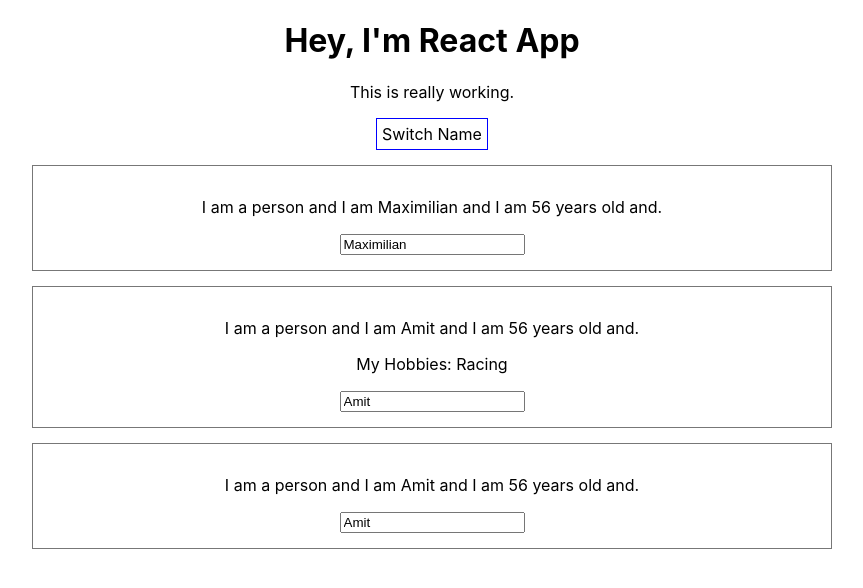
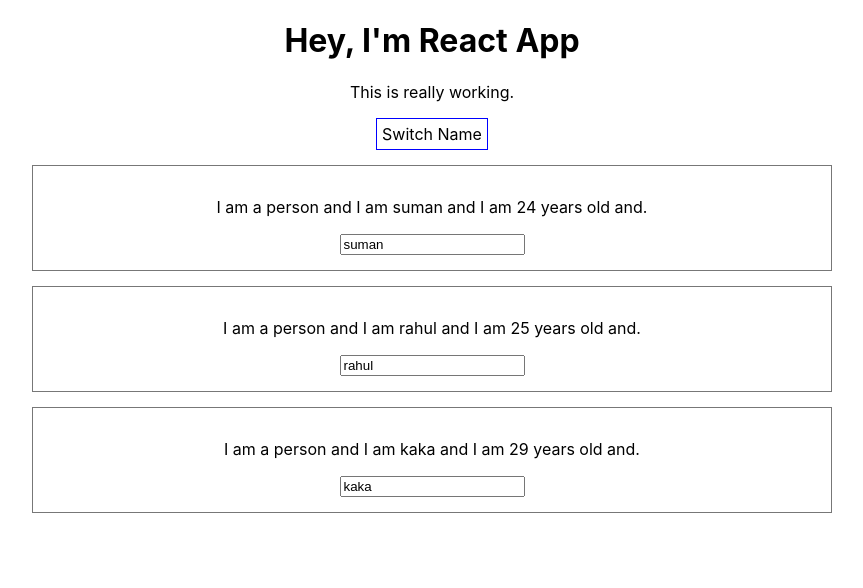
Before and after one commit to SumanDas3001/react_basic_syntax, a React (Create React App) app: page / in a window 1280 px wide. Both pictures are taken after a click on the button "Switch Name". Shown: the top 588 px of the page, without its empty margins (208-1071 px from the left). Built offline with nearby package versions, Linux system fonts and the light colour scheme.

Commit message:
Implement delete the record and chage the name

```diff
--- a/src/App.js
+++ b/src/App.js
@@ -1,81 +1,44 @@
 import React, {Component} from 'react';
-// import React, {useState} from 'react';
 import Person from './Person/Person';
 import './App.css';
-
-// const App = () => {
-//   const [personState, setPersonState] = useState({
-//     persons: [
-//       {name: 'suman', age: 12},
-//       {name: 'amit', age: 23},
-//       {name: 'arun', age: 24}
-//     ]
-//   });
-
-//   console.log(personState);
-
-//   const switchNameHandler = () => {
-//     setPersonState({
-//       persons: [
-//         {name: 'Amit', age: 56},
-//         {name: 'Amit', age: 56},
-//         {name: 'Amit', age: 56}
-//       ]
-//     });
-//   };
-
-//   return (
-//     <div className="App">
-//       <h1>Hey, I'm React App</h1>
-//       <p>This is really working.</p>
-//       <button onClick={switchNameHandler}>Switch Name</button>
-//       <Person
-//         name={personState.persons[0].name}
-//         age={personState.persons[0].age}
-//       />
-//       <Person
-//         name={personState.persons[1].name}
-//         age={personState.persons[1].age}
-//       />
-//       <Person name={personState.persons[2].name} age={personState.persons[2].age}>
-//         My Hobbies: Racing
-//       </Person>
-//     </div>
-//   );
-// }
-
 
 class App extends Component {
   state = {
     persons: [
-      {name: 'suman', age: 24},
-      {name: 'rahul', age: 25},
-      {name: 'kaka', age: 29}
+      {id: 1, name: 'suman', age: 24},
+      {id: 2, name: 'rahul', age: 25},
+      {id: 3, name: 'kaka', age: 29}
     ],
-
-    otherState: 'this is other state'
+    otherState: 'this is other state',
+    showPerson: false
   }
 
+  nameChnagedHandler = (event, id) => {
+    const personIndex = this.state.persons.findIndex(p => {
+      return p.id === id;
+    });
 
-  switchNameHandler = (newName) => {
-    this.setState({
-      persons: [
-        {name: newName, age: 56},
-        {name: 'Amit', age: 56},
-        {name: 'Amit', age: 56}
-      ]
-    })
+    const person = {
+      ...this.state.persons[personIndex]
+    };
+
+    person.name = event.target.value;
+
+    const persons = [...this.state.persons];
+    persons[personIndex] = person;
+
+    this.setState({persons: persons});
   }
 
-  nameChnagedHandler = (event) => {
-    console.log('fghnameChnagedHandlerjkl');
-    this.setState({
-      persons: [
-        {name: 'suman', age: 56},
-        {name: event.target.value, age: 56},
-        {name: 'Amit', age: 56}
-      ]
-    })
+  deletePersonHandler = (personIndex) => {
+    const person = this.state.persons;
+    person.splice(personIndex, 1);
+    this.setState({persons: person})
+  }
+
+  togglePersonHandler = () => {
+    let doesShow = this.state.showPerson;
+    this.setState({showPerson: !doesShow});
   }
 
   render(){
@@ -86,28 +49,32 @@ class App extends Component {
       font: 'inherit',
       cursor: 'pointer'
     }
+
+    let person = null;
+
+    if( this.state.showPerson ){
+      person = (
+        <div>
+          {this.state.persons.map((person, index) => {
+            return <Person
+              click={() => this.deletePersonHandler(index)}
+              name={person.name}
+              age={person.age}
+              key={person.id}
+              changed={(event) => this.nameChnagedHandler(event, person.id)} />
+          })}
+        </div>
+      );
+    }
+
     return (
       <div className="App">
         <h1>Hey, I'm React App</h1>
         <p>This is really working.</p>
         <button
           style={btnStyle}
-          onClick={this.switchNameHandler.bind(this, 'Maximilian')}
-          >Switch Name</button>
-        <Person
-          name={this.state.persons[0].name}
-          age={this.state.persons[0].age}
-        />
-        <Person
-          name={this.state.persons[2].name}
-          age={this.state.persons[2].age}
-          click={() => this.switchNameHandler('Max')}
-        >My Hobbies: Racing</Person>
-        <Person
-          name={this.state.persons[1].name}
-          age={this.state.persons[1].age}
-          changed={this.nameChnagedHandler}
-        />
+          onClick={this.togglePersonHandler}>Switch Name</button>
+        {person}
       </div>
     );
   }
```
